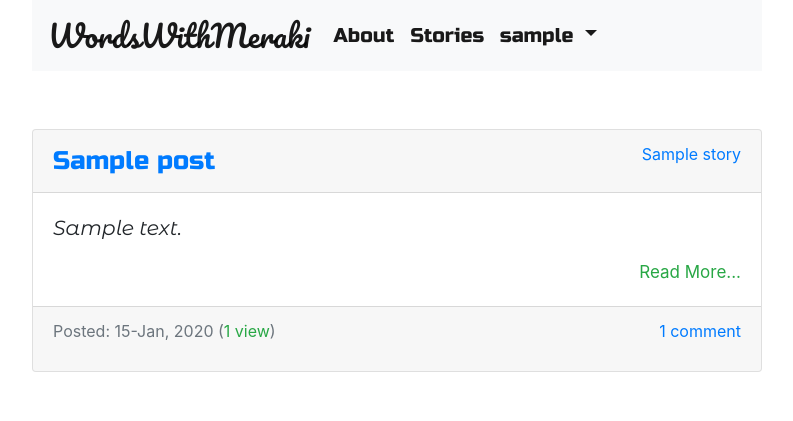
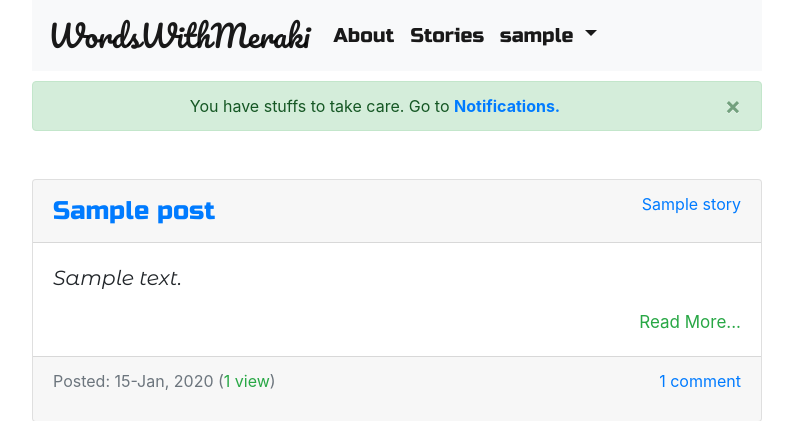
Before and after one commit to Shovon588/personal-blog, a Django app: template my_blog/blog/templates/blog/post_list.html in a window 1280 px wide. Shown: the top 421 px of the page, without its empty margins (243-1036 px from the left). Run offline with Django 3.2, Linux system fonts and the light colour scheme; the template is opened without the code that fills it: values that come from a table or form of the project are taken from there, others are empty; a user stored in the database is signed in; tables that the repository leaves empty hold one stand-in row (values such as "Sample post"); some libraries are stand-ins or nearby versions.

Commit message:
If there is any unapproved comment the user will see an alert

```diff
--- a/my_blog/blog/templates/blog/post_list.html
+++ b/my_blog/blog/templates/blog/post_list.html
@@ -8,6 +8,17 @@
     {{msg}}
   </div>
   {% endfor %}
+{% endif %}
+
+{% if user.is_authenticated %}
+  {% if comments %}
+  <div class="alert alert-success alert-dismissible text-center fade show" role="alert">
+    You have stuffs to take care. Go to <strong><a href="{% url 'notifications' %}">Notifications.</a></strong>
+    <button type="button" class="close" data-dismiss="alert" aria-label="Close">
+      <span aria-hidden="true">&times;</span>
+    </button>
+  </div>
+  {% endif %}
 {% endif %}
 
 <div class="centerstage">
```
